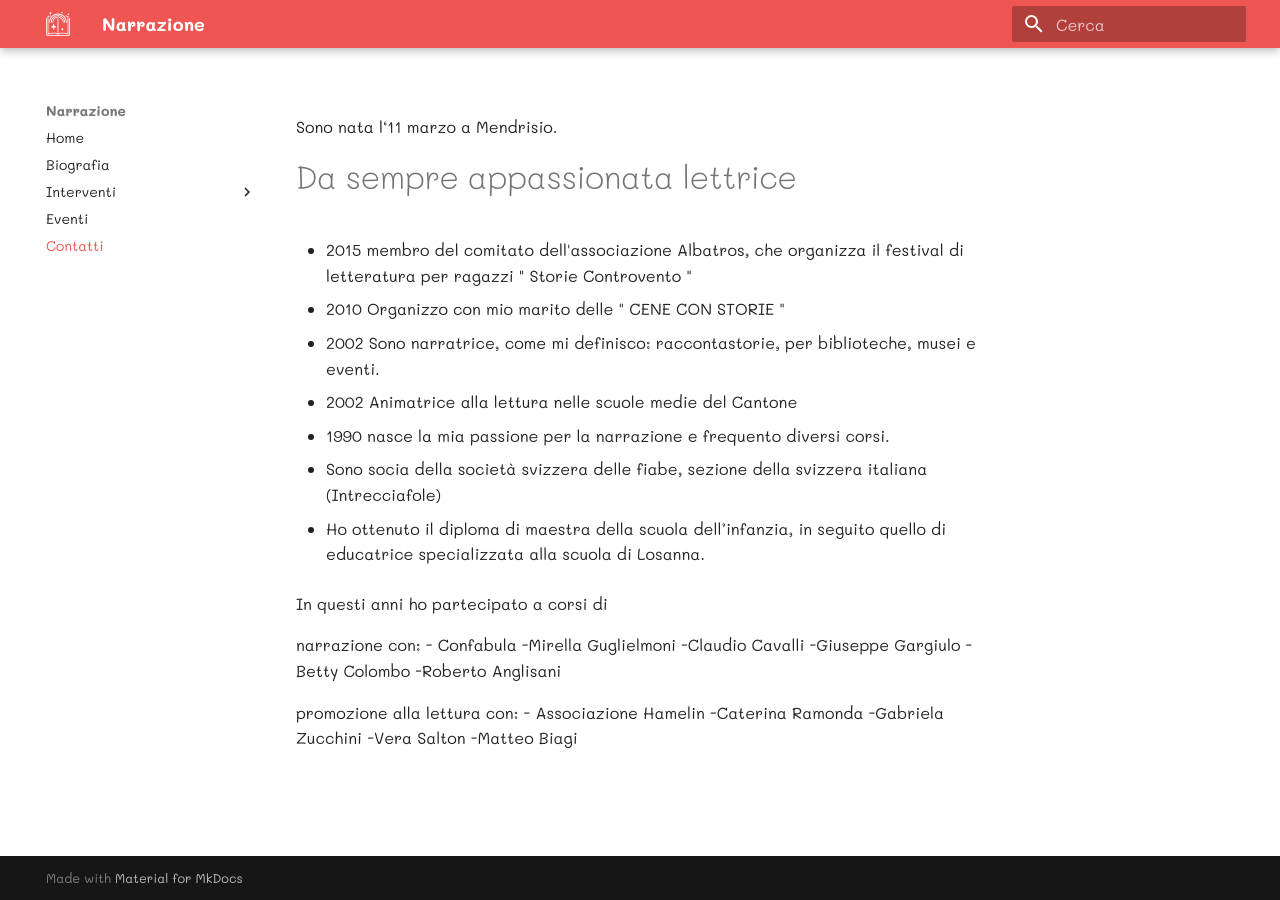
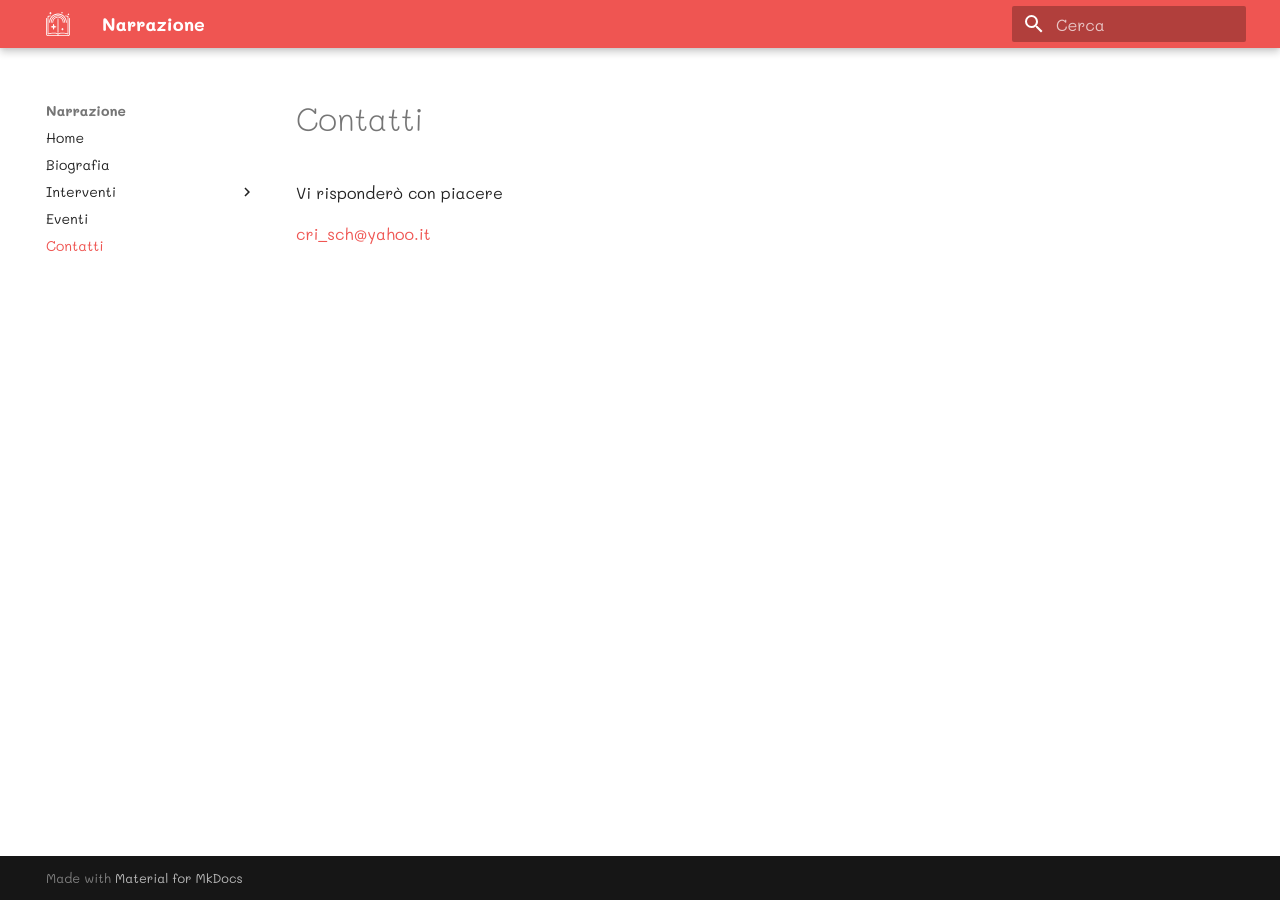
Before and after one commit to narrazione/narrazione.github.io, an MkDocs documentation site: the page built from docs/contatti.md, in a window 1280 px wide. Built offline with MkDocs 1.6.1 and Material for MkDocs 9.7.7, drawn with Linux system fonts in a browser that asks for light colours.

Commit message:
ultime 30 agosto

```diff
--- a/docs/contatti.md
+++ b/docs/contatti.md
@@ -1,25 +1,3 @@
-Sono nata l'11 marzo a Mendrisio.
-#Da sempre appassionata lettrice
+Vi risponder&ograve; con piacere
 
-
-- 2015 membro del comitato dell&apos;associazione Albatros, che organizza il festival di letteratura per ragazzi &quot; Storie Controvento &quot;
-- 2010 Organizzo con mio marito delle &quot; CENE CON STORIE &quot;
-- 2002 Sono narratrice, come mi definisco: raccontastorie, per biblioteche, musei e eventi.
-- 2002 Animatrice alla lettura nelle scuole medie del Cantone
-- 1990 nasce la mia passione per la narrazione e frequento diversi corsi.
-
-
-- Sono socia della societ&agrave; svizzera delle fiabe, sezione della svizzera italiana (Intrecciafole)
-
-
-- Ho ottenuto il diploma di maestra della scuola dell'infanzia, in seguito quello di educatrice specializzata alla scuola di Losanna.
-
-
-In questi anni ho partecipato a corsi di
-
-narrazione con: - Confabula -Mirella Guglielmoni -Claudio Cavalli -Giuseppe Gargiulo -Betty Colombo
--Roberto Anglisani
-
-promozione alla lettura con:
-- Associazione Hamelin -Caterina Ramonda -Gabriela Zucchini -Vera Salton
--Matteo Biagi
+cri_sch@yahoo.it
```
